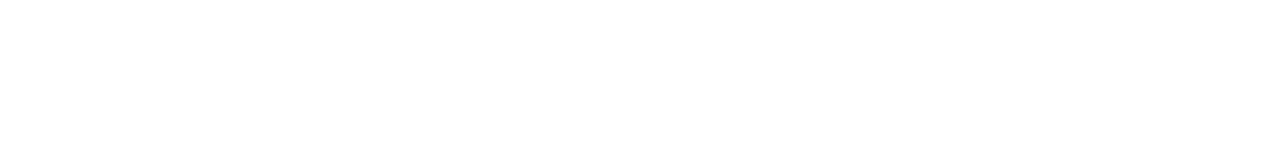
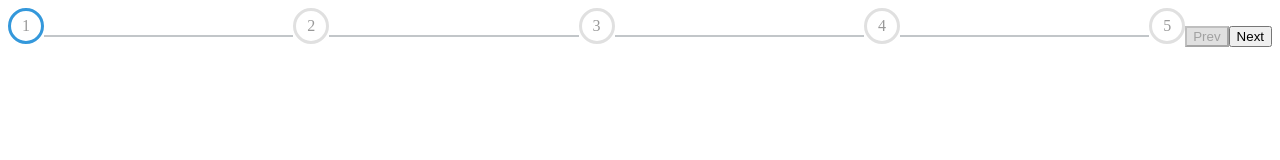
Before and after one commit to acciojob/progress-bar-akeeb12, a website: page main.html in a window 1280 px wide. Drawn offline with Linux system fonts and the light colour scheme.

Commit message:
created a submission

```diff
--- a/main.html
+++ b/main.html
@@ -8,6 +8,20 @@
 
 <body>
 	<!-- the entire body must be written by student -->
+	<div class="progress-bar">
+		<div class = "circle active" id = "circle-1">1</div>
+		<div class = "line"> </div>
+		<div class = "circle" id = "circle-2">2</div>
+		<div class = "line"> </div>
+		<div class = "circle" id = "circle-3">3</div>
+		<div class = "line"> </div>
+		<div class = "circle" id = "circle-4">4</div>
+		<div class = "line"> </div>
+		<div class = "circle" id = "circle-5">5</div>
+
+<button id = "prev" disabled>Prev</button>
+<button id = "next">Next</button>
+	</div>
     <script type="text/javascript" src="./script.js">
 </script>
 
--- a/styles.css
+++ b/styles.css
@@ -1 +1,52 @@
 /*  your css code here. If applicable */
+.circle
+{
+	height:30px;
+	width:30px;
+	border-radius:50%;
+	display:flex;
+	border: 3px solid #e0e0e0;
+	align-items:center;
+	margin-bottom:20px;
+	justify-content:center;
+	font-size:16px;
+	color:#999;
+	background-color:#fff;
+}
+
+.button
+{
+	padding:8px 30px;
+	margin:5px;
+	border:0;
+	background-color:#3498db;
+	border-radius:6px;
+	color:#fff;
+}
+.progress-bar
+{
+	display:flex;
+	justify-content:center;
+	align-items:center;
+	margin-bottom:20px;
+}
+.active
+{
+	border-color:#3498db;
+}
+.line
+{
+	height:2px;
+	flex:1;
+	background: #c2c6c9;
+}
+.line.active
+{
+	background:#1e86d0;
+}
+button:disabled
+{
+	cursor: not-allowed;
+	background-color:#e0e0e0;
+
+}
```
